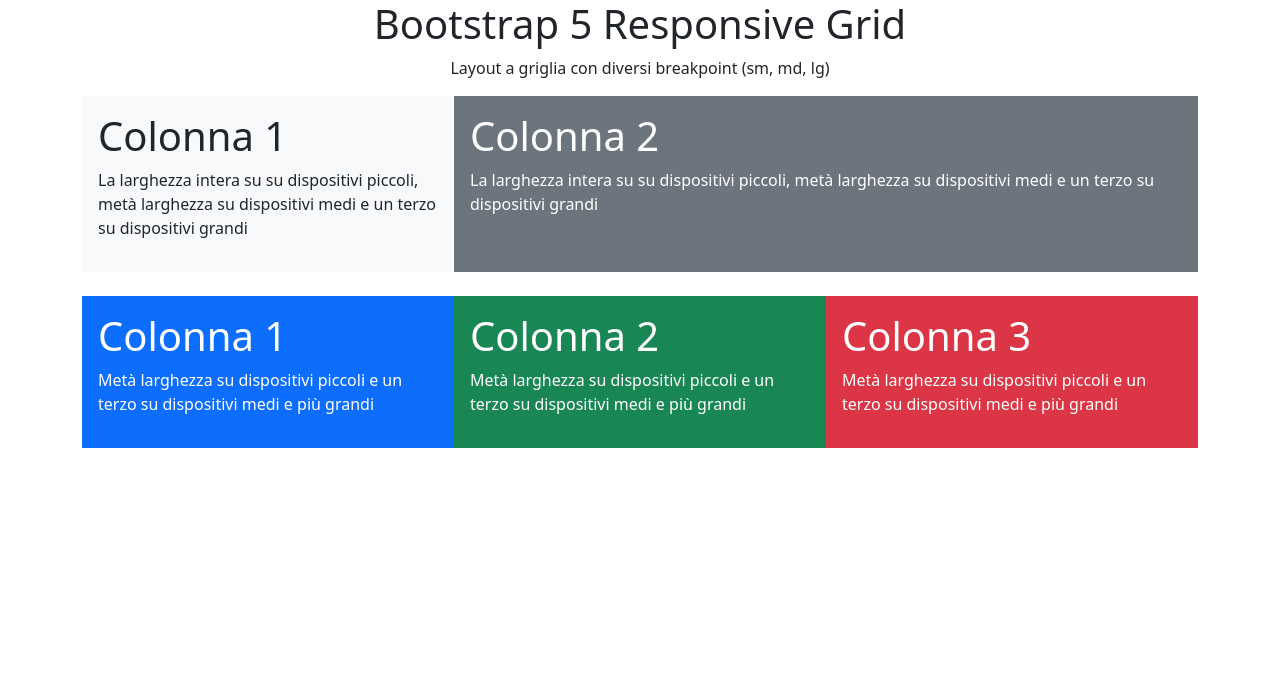
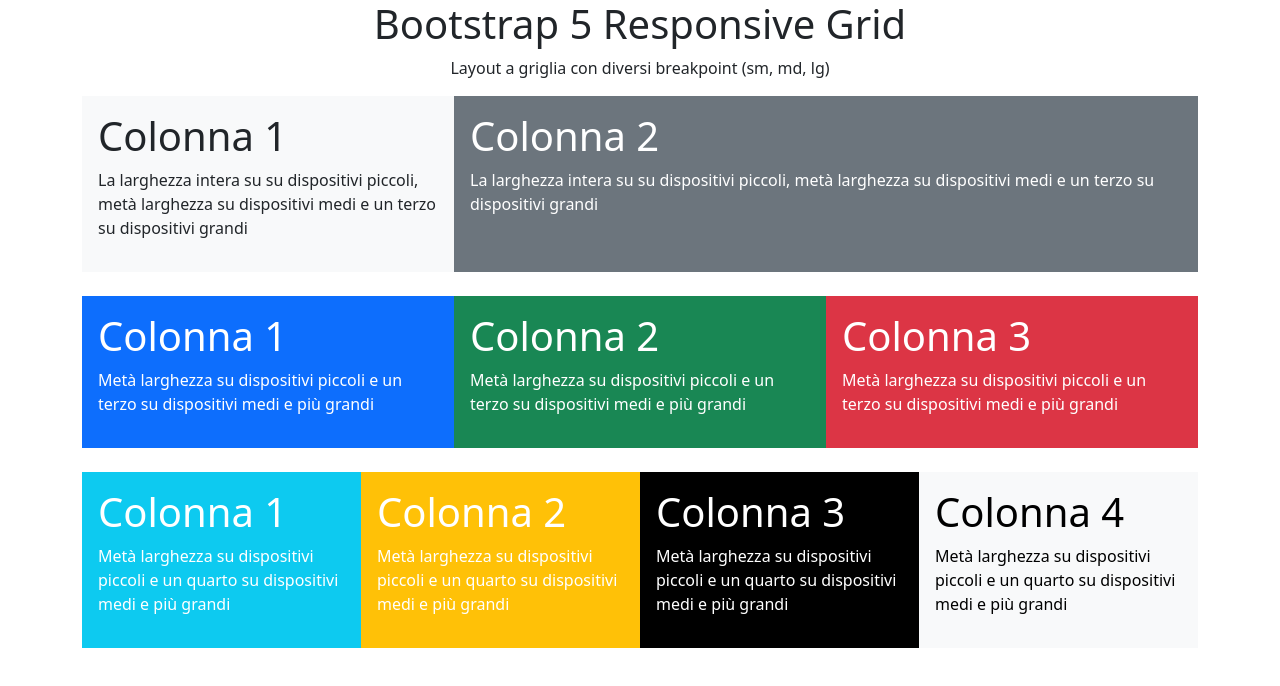
Before and after one commit to rob587/htmlcss-bootstrap-layout, a plain HTML site: page index.html in a window 1280 px wide. Drawn offline with nearby package versions, Linux system fonts and the light colour scheme.

Commit message:
desktop completato

```diff
--- a/index.html
+++ b/index.html
@@ -54,6 +54,37 @@
                 </div>
             </div>
         </div>
+
+        <div class="row g-0">
+            <div class="col mt-4">
+                <div class="box p-3 h-100 bg-info text-white">
+                    <h1>Colonna 1</h1>
+                    <p>Metà larghezza su dispositivi piccoli e un quarto su dispositivi medi e più grandi</p>
+                </div>
+            </div>
+            <div class="col mt-4">
+                <div class="box p-3 h-100 bg-warning text-white ">
+                    <h1>Colonna 2</h1>
+                    <p>Metà larghezza su dispositivi piccoli e un quarto su dispositivi medi e più grandi</p>
+                </div>
+            </div>
+            <div class="col mt-4">
+                <div class="box p-3 h-100 bg-black text-white">
+                    <h1>Colonna 3</h1>
+                    <p>Metà larghezza su dispositivi piccoli e un quarto su dispositivi medi e più grandi</p>
+                </div>
+            </div>
+            <div class="col mt-4">
+                <div class="box p-3 h-100 bg-light
+ text-black">
+                    <h1>Colonna 4</h1>
+                    <p>Metà larghezza su dispositivi piccoli e un quarto su dispositivi medi e più grandi</p>
+                </div>
+            </div>
+        </div>
+    </div>
+
+
     </div>
 
 
```
